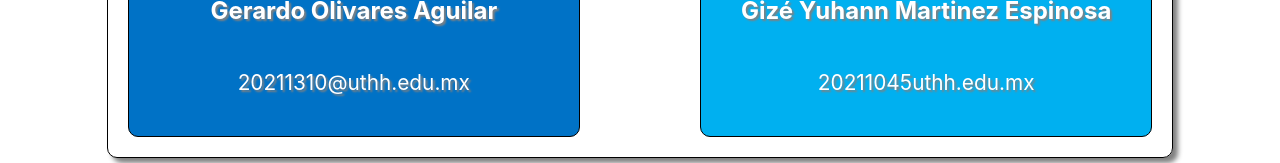
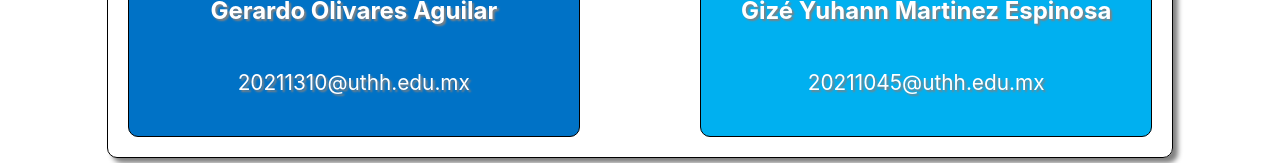
Before and after one commit to Yuhanncito/security, a React (Create React App) app: page /about in a window 1280 px wide. Shown: the part 398-561 px from the top of the page. Built offline with nearby package versions, Linux system fonts and the light colour scheme.

Commit message:
Update about.jsx

```diff
--- a/src/views/about.jsx
+++ b/src/views/about.jsx
@@ -11,7 +11,7 @@ const About = () => {
   <div style={{display: 'flex', flexDirection: 'column', alignItems: 'center', width: '40%', border: '1px solid black', padding: '20px', backgroundColor: '#00B0F0', borderRadius: '10px'}}>
     <img src={require('../imgs/yu.jpg')} alt="placeholder" style={{width: '200px', height: '200px', borderRadius: '50%', boxShadow: '5px 5px 5px grey'}} />
     <p style={{fontSize: '1.5rem', fontWeight: 'bold', marginTop: '20px', color: 'white', textShadow: '2px 2px 2px grey'}}>Gizé Yuhann Martinez Espinosa</p>
-    <p style={{fontSize: '1.3rem', color: 'white', textShadow: '2px 2px 2px grey'}}>20211045uthh.edu.mx</p>
+    <p style={{fontSize: '1.3rem', color: 'white', textShadow: '2px 2px 2px grey'}}>20211045@uthh.edu.mx</p>
   </div>
 </div>
   );
```
